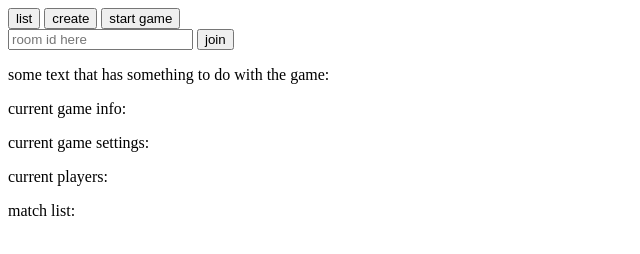
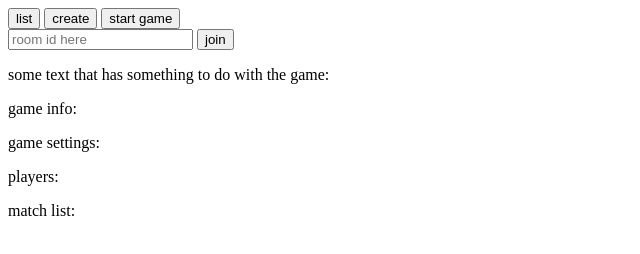
Before and after one commit to sponge/ResistanceWeb, a website: page ResistanceWeb/index.html in a window 1280 px wide. Shown: the whole page, without its empty margins (0-640 px from the left). Drawn offline with nearby package versions, Linux system fonts and the light colour scheme; no server answers.

Commit message:
- don't transition to end game if in lobby already - print user disconnect

```diff
--- a/ResistanceWeb/app.js
+++ b/ResistanceWeb/app.js
@@ -70,6 +70,7 @@ io.on('connection', function (socket) {
     // disconnect handler
     socket.on('disconnect', function (err) {
         var userInfo = Users.bySocket.get(socket);
+        console.log("User disconnected: name: %s, socket id: %s", userInfo.name, socket.id);
         Users.deleteUser(userInfo.name);
         if (userInfo.room) {
             Rooms.leaveRoom(userInfo, userInfo.room);
--- a/ResistanceWeb/fsm/gameflow.js
+++ b/ResistanceWeb/fsm/gameflow.js
@@ -30,7 +30,7 @@ module.exports = new machina.BehavioralFsm({
 
     // if we don't have a single person connected, end the game
     checkEndGame: function (client) {
-        if (client.players.length == 0) {
+        if (client.players.length == 0 && client.__machina__.gameFlow.state != lobby) {
             this.transition(client, "end-game");
         }
     },
--- a/ResistanceWeb/index.html
+++ b/ResistanceWeb/index.html
@@ -14,11 +14,11 @@
     <button id="joinbtn">join</button>
     <p>some text that has something to do with the game:</p>
     <pre id="gameinfo"></pre>
-    <p>current game info:</p>
+    <p>game info:</p>
     <p><pre id="gamestate"></pre></p>
-    <p>current game settings:</p>
+    <p>game settings:</p>
     <p><pre id="gamesettings"></pre></p>
-    <p>current players:</p>
+    <p>players:</p>
     <p><pre id="playerlist"></pre></p>
 
     <p>match list:</p>
@@ -27,7 +27,7 @@
         localStorage.debug = 'socket.io-client:socket';
         var randomname = "Guest" + (Math.floor(Math.random() * (999999 - 100000)) + 100000);
         window.myId = randomname;
-        var socket = io('http://localhost?name=' + randomname);
+        var socket = io('/?name=' + randomname);
         socket.on('rooms', function (data) {
             window.rooms = data;
             document.getElementById("list").innerHTML = JSON.stringify(data);
```
